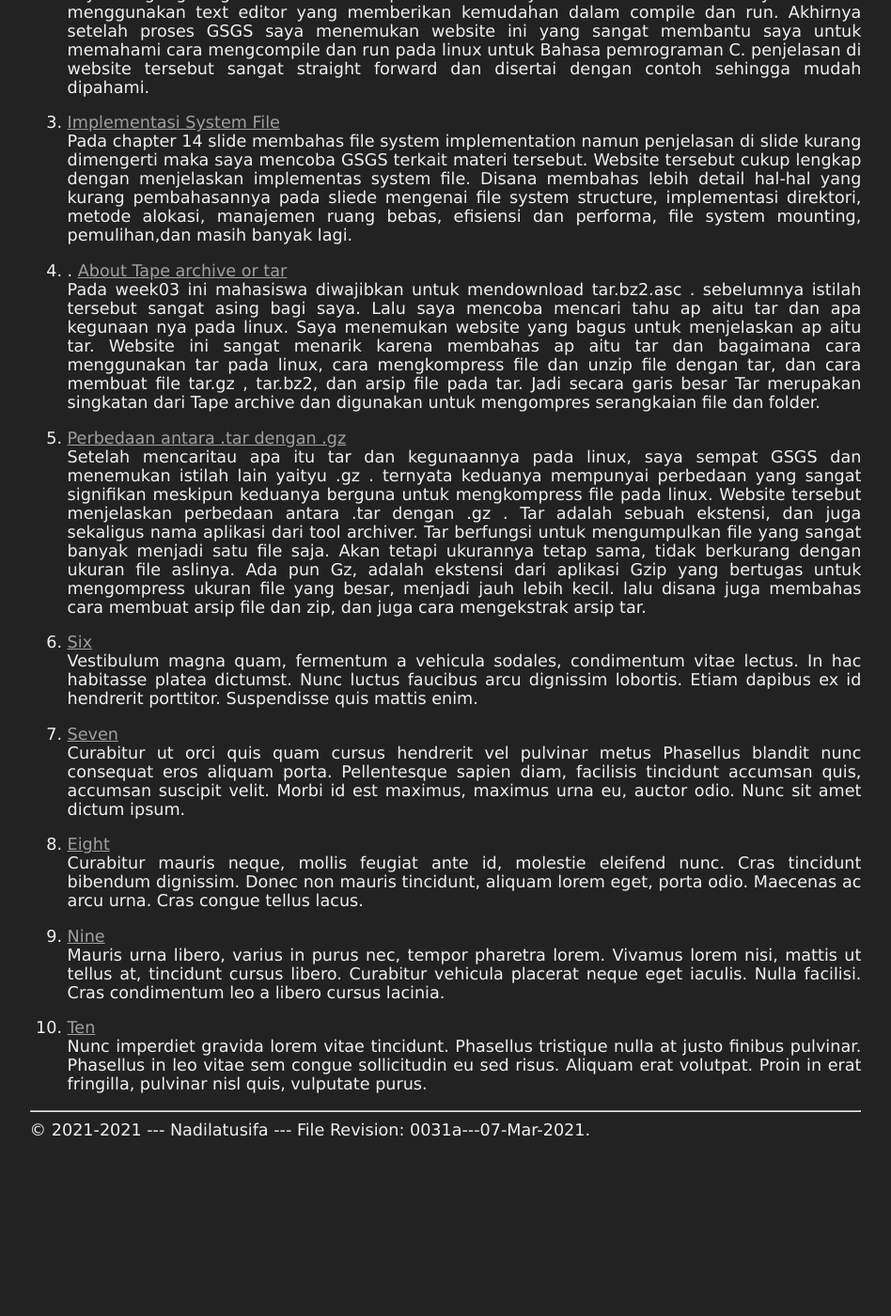
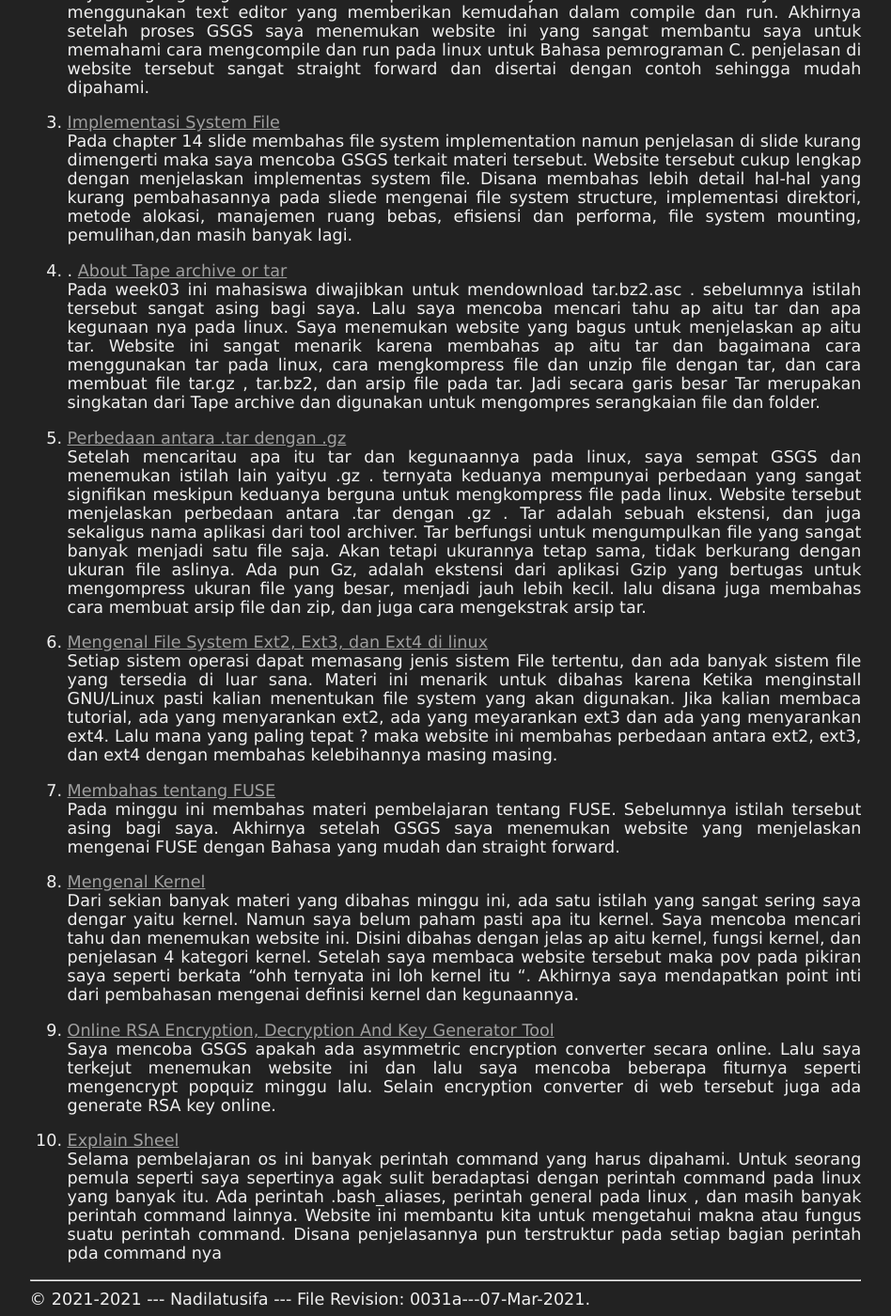
Before and after one commit to nadilatusifa12/os211, a Jekyll site: the page built from w03.md, in a window 1280 px wide and 1400 px high, scrolled down 554 px. Shown: the whole window at 94% size, without its empty margins (166-1114 px from the left). Built offline with Jekyll 4.4.1, drawn with Linux system fonts in a browser that asks for light colours; our own code applies the rules of GitHub Pages for plain Markdown files; before the commit the page ends 1774 px from its top, so only the background shows below that.

Commit message:
Update w03.md

```diff
--- a/w03.md
+++ b/w03.md
@@ -21,37 +21,17 @@ Saya menemukan website yang bagus untuk menjelaskan ap aitu tar. Website ini san
 5. [Perbedaan antara .tar dengan .gz]( https://jagongoding.com/linux/perbedaan-antara-tar-dan-gz/) <br>
 Setelah mencaritau apa itu tar dan kegunaannya pada linux, saya sempat GSGS dan menemukan istilah lain yaityu .gz .  ternyata keduanya mempunyai perbedaan yang sangat signifikan meskipun keduanya berguna untuk mengkompress file pada linux. Website tersebut menjelaskan perbedaan antara .tar dengan .gz . Tar adalah sebuah ekstensi, dan juga sekaligus nama aplikasi dari tool archiver. Tar berfungsi untuk mengumpulkan file yang sangat banyak menjadi satu file saja. Akan tetapi ukurannya tetap sama, tidak berkurang dengan ukuran file aslinya. Ada pun Gz, adalah ekstensi dari aplikasi Gzip yang bertugas untuk mengompress ukuran file yang besar, menjadi jauh lebih kecil. lalu disana juga membahas cara membuat arsip file dan zip, dan juga cara mengekstrak arsip tar.
 
-6. [Six](https://en.wikipedia.org/wiki/6)<br>
-Vestibulum magna quam, fermentum a vehicula sodales, condimentum vitae lectus.
-In hac habitasse platea dictumst.
-Nunc luctus faucibus arcu dignissim lobortis.
-Etiam dapibus ex id hendrerit porttitor.
-Suspendisse quis mattis enim.
+6. [Mengenal File System Ext2, Ext3, dan Ext4 di linux](https://www.linuxsec.org/2016/11/mengenal-file-system-ext2-ext3-ext4-di.html)<br>
+Setiap sistem operasi dapat memasang jenis sistem File tertentu, dan ada banyak sistem file yang tersedia di luar sana. Materi ini menarik untuk dibahas karena Ketika menginstall GNU/Linux pasti kalian menentukan file system yang akan digunakan. Jika kalian membaca tutorial, ada yang menyarankan ext2, ada yang meyarankan ext3 dan ada yang menyarankan ext4. Lalu mana yang paling tepat ? maka website ini membahas perbedaan antara ext2, ext3, dan ext4 dengan membahas kelebihannya masing masing.
 
-7. [Seven](https://en.wikipedia.org/wiki/7)<br>
-Curabitur ut orci quis quam cursus hendrerit vel pulvinar metus
-Phasellus blandit nunc consequat eros aliquam porta.
-Pellentesque sapien diam, facilisis tincidunt accumsan quis, accumsan suscipit velit.
-Morbi id est maximus, maximus urna eu, auctor odio.
-Nunc sit amet dictum ipsum.
+7. [Membahas tentang FUSE](https://javanissugar.wordpress.com/2014/12/11/filesystem-in-userspace/)<br>
+Pada minggu ini membahas materi pembelajaran tentang FUSE. Sebelumnya istilah tersebut asing bagi saya. Akhirnya setelah GSGS saya menemukan website yang menjelaskan mengenai FUSE dengan Bahasa yang mudah dan straight forward.
 
-8. [Eight](https://en.wikipedia.org/wiki/8)<br>
-Curabitur mauris neque, mollis feugiat ante id, molestie eleifend nunc.
-Cras tincidunt bibendum dignissim.
-Donec non mauris tincidunt, aliquam lorem eget, porta odio.
-Maecenas ac arcu urna.
-Cras congue tellus lacus.
+8. [Mengenal Kernel](https://www.teorikomputer.com/2016/01/pengertian-dan-fungsi-kernel-pada.html?m=1#:~:text=Kernel%20berfungsi%20untuk%20melayani%20perangkat,tersebut%20biasanya%20disebut%20dengan%20Multiplexing)<br>
+Dari sekian banyak materi yang dibahas minggu ini, ada satu istilah yang sangat sering saya dengar yaitu kernel. Namun saya belum paham pasti apa itu kernel. Saya mencoba mencari tahu dan menemukan website ini. Disini dibahas dengan jelas ap aitu kernel, fungsi kernel, dan penjelasan 4 kategori kernel. Setelah saya membaca website tersebut maka pov pada pikiran saya seperti berkata “ohh ternyata ini loh kernel itu “. Akhirnya saya mendapatkan point inti dari pembahasan mengenai definisi kernel dan kegunaannya.
 
-9. [Nine](https://en.wikipedia.org/wiki/9)<br>
-Mauris urna libero, varius in purus nec, tempor pharetra lorem.
-Vivamus lorem nisi, mattis ut tellus at, tincidunt cursus libero.
-Curabitur vehicula placerat neque eget iaculis.
-Nulla facilisi.
-Cras condimentum leo a libero cursus lacinia.
+9. [Online RSA Encryption, Decryption And Key Generator Tool](https://www.devglan.com/online-tools/rsa-encryption-decryption)<br>
+Saya mencoba GSGS apakah ada asymmetric encryption converter secara online. Lalu saya terkejut menemukan website ini dan lalu saya mencoba beberapa fiturnya seperti mengencrypt popquiz minggu lalu. Selain encryption converter di web tersebut juga ada generate RSA key online.
 
-10. [Ten](https://en.wikipedia.org/wiki/10)<br>
-Nunc imperdiet gravida lorem vitae tincidunt.
-Phasellus tristique nulla at justo finibus pulvinar.
-Phasellus in leo vitae sem congue sollicitudin eu sed risus.
-Aliquam erat volutpat.
-Proin in erat fringilla, pulvinar nisl quis, vulputate purus.
+10. [Explain Sheel](https://explainshell.com/)<br>
+Selama pembelajaran os ini banyak perintah command yang harus dipahami. Untuk seorang pemula seperti saya sepertinya agak sulit beradaptasi dengan perintah command pada linux yang banyak itu. Ada perintah .bash_aliases, perintah general pada linux , dan masih banyak perintah command lainnya. Website ini membantu kita untuk mengetahui makna atau fungus suatu perintah command. Disana penjelasannya pun terstruktur pada setiap bagian perintah pda command nya
```
